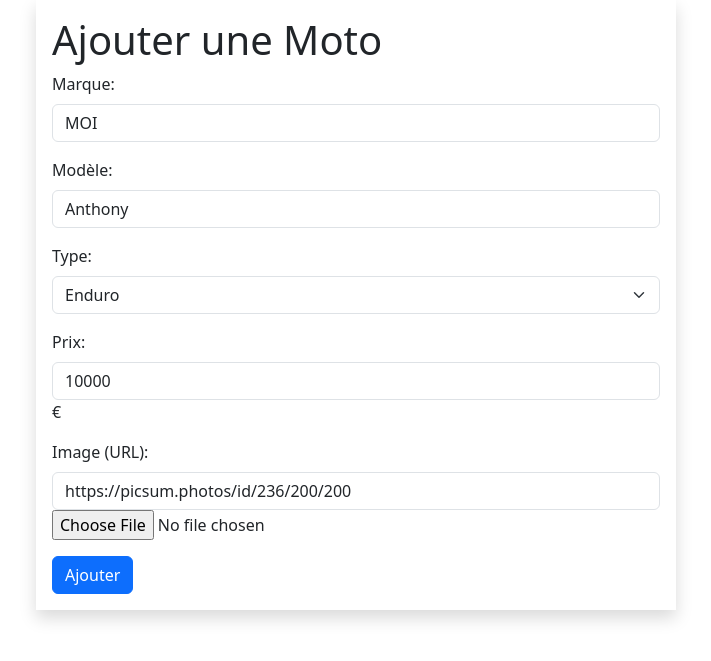
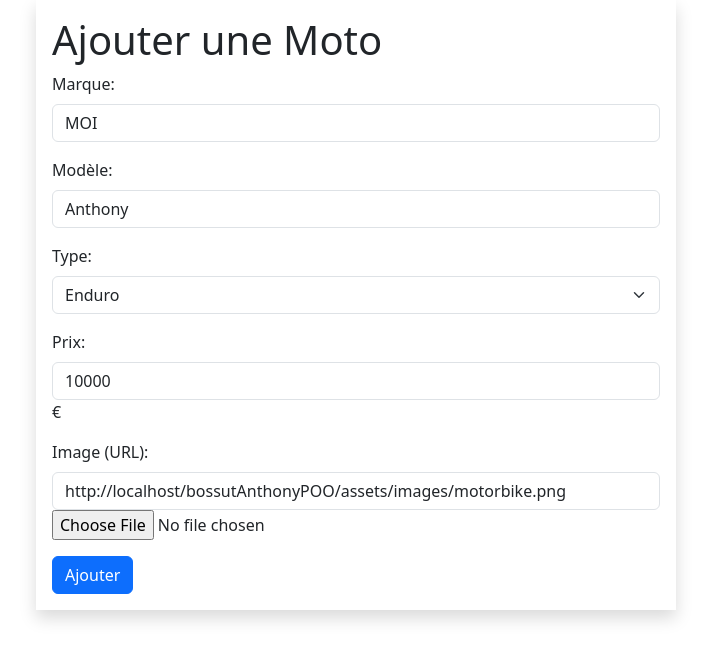
Before and after one commit to kurtounet/bossutAnthonyPOO, a PHP site: page /bossutAnthonyPOO/Template/moto/add.php in a window 1280 px wide. Shown: the top 661 px of the page, without its empty margins (284-995 px from the left). Run offline with PHP 8.4, Linux system fonts and the light colour scheme.

Commit message:
upadate add.php  tt ok , pour moment :)

```diff
--- a/Template/moto/add.php
+++ b/Template/moto/add.php
@@ -57,12 +57,13 @@ if ($_SERVER['REQUEST_METHOD'] === 'POST') {
                 <div class="mb-3">
                     <label for="price" class="form-label">Prix:</label>
                     <input type="number" id="price" name="price" class="form-control" value="10000" required>
-                    <p> €</p>
+                    <p>
+                        €</p>
                 </div>
 
                 <div class="mb-3">
                     <label for="image" class="form-label">Image (URL):</label>
-                    <input type="url" id="image" name="image" class="form-control" value="https://picsum.photos/id/236/200/200">
+                    <input type="url" id="image" name="image" class="form-control" value="http://localhost/bossutAnthonyPOO/assets/images/motorbike.png" required/>
                     <input type="file" name="avatar">
                 </div>
 
```
